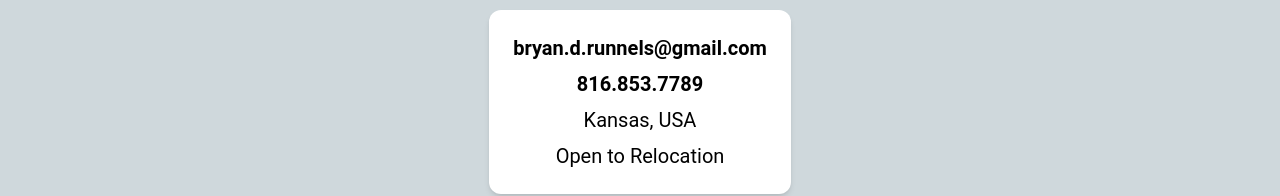
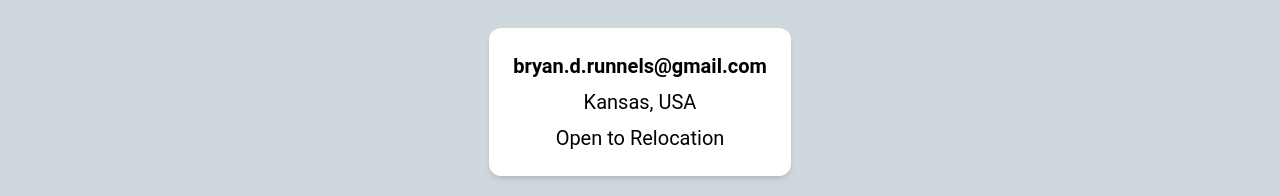
Before and after one commit to BDRunnels/personalSite, a React (Create React App) app: page /contact in a window 1280 px wide. Shown: the part 278-474 px from the top of the page. Built offline with nearby package versions, Linux system fonts and the light colour scheme.

Commit message:
Removed info

```diff
--- a/src/components/Contact/Contact.component.jsx
+++ b/src/components/Contact/Contact.component.jsx
@@ -6,7 +6,6 @@ const Contact = () => {
                 <Card className="mx-auto dark:bg-black dark:border-2 dark:border-white max-w-[90vw] ">
                     <CardBody className="">
                         <a href="mailto:bryan.d.runnels@gmail.com" className=" font-bold dark:text-white text-black text-xl hover:underline">bryan.d.runnels@gmail.com</a>
-                        <h1 className="font-bold dark:text-white text-black text-xl text-center mt-2"> 816.853.7789 </h1>
                         <h2 className="text-center text-xl text-black dark:text-white mt-2"> Kansas, USA </h2>
                         <h2 className="text-center text-xl text-black dark:text-white mt-2"> Open to Relocation </h2>
                     </CardBody>
```
